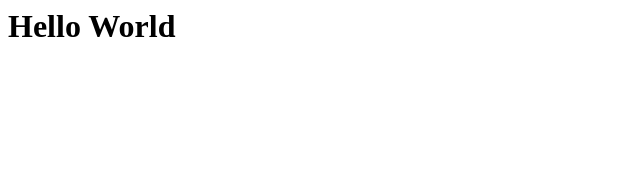
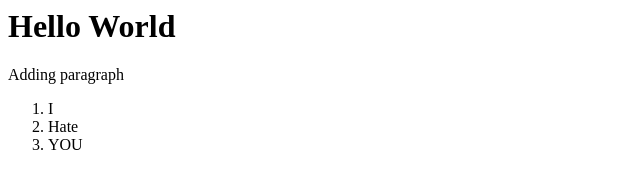
Before and after one commit to kaif-khan-md/PracticeRepo, a plain HTML site: page index.html in a window 1280 px wide. Shown: the whole page, without its empty margins (0-640 px from the left). Drawn offline with Linux system fonts and the light colour scheme.

Commit message:
Added para and list

```diff
--- a/index.html
+++ b/index.html
@@ -1 +1,7 @@
 <h1>Hello World</h1>
+<p>Adding paragraph </p>
+<ol>
+	<li>I</li>
+	<li>Hate</li>
+	<li>YOU</li>
+</ol>
```
